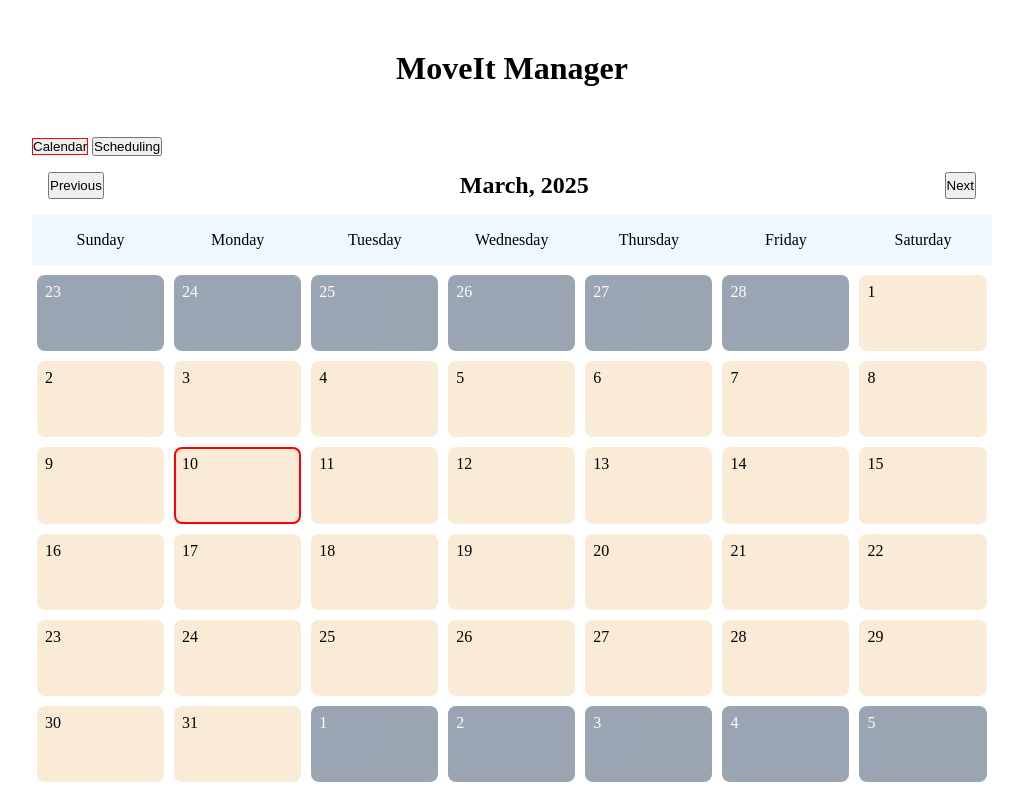
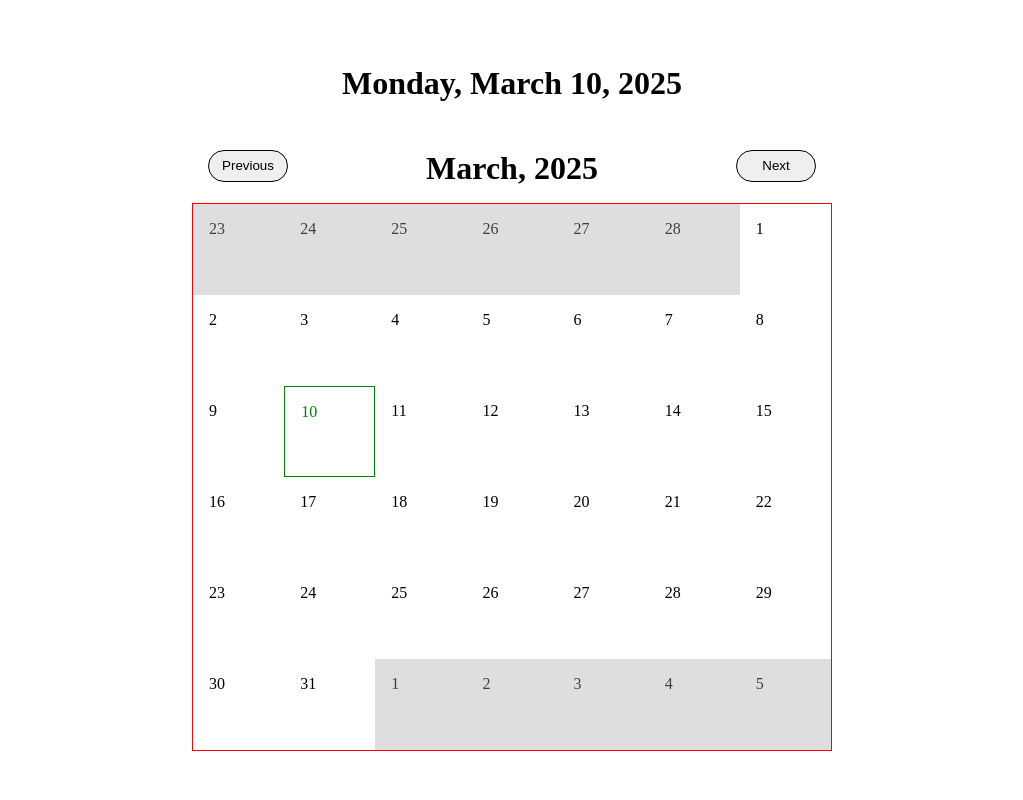
Before and after one commit to Sprees/pt-assignment-week8, a plain HTML site: page index.html in a window 1280 px wide. Shown: the whole page, without its empty margins (128-1151 px from the left). Drawn offline with Linux system fonts and the light colour scheme.

Commit message:
app rewrite, changed structure

```diff
--- a/index.html
+++ b/index.html
@@ -8,52 +8,16 @@
     <script src="index.js" defer></script>
 </head>
 <body>
-    <header>
-        <h1>MoveIt Manager</h1>
-    </header>
-    <main>
-        <nav class="tabs">
-            <button class="tab active" data-for="calendar-pane">Calendar</button>
-            <button class="tab" data-for="scheduling-pane">Scheduling</button>
-        </nav>
-        <div class="tab-contents">
-            <section class='pane active' id="calendar-pane">
-                <div class="calendar">
-                    <div class="month-container">
-                        <button id='previous'>Previous</button>
-                        <h2 id="month">
-                            <!-- Javascript -->
-                        </h2>
-                        <button id="next">Next</button>
-                    </div>
-                    <div class="day-names-container">
-                        <div class="day-name">Sunday</div>
-                        <div class="day-name">Monday</div>
-                        <div class="day-name">Tuesday</div>
-                        <div class="day-name">Wednesday</div>
-                        <div class="day-name">Thursday</div>
-                        <div class="day-name">Friday</div>
-                        <div class="day-name">Saturday</div>
-                    </div>
-                    <div class="dates-container">
-                        <!-- Use Javascript to populate dates container -->
-                    </div>
-                </div>
-            </section>
-            <section class='pane' id="scheduling-pane">
-                <h1>Scheduling Pane</h1>
-                <div class="column-container">
-                    <div>
-                        <nav>
-                            <button>Trucks</button>
-                            <button>Crew</button>
-                        </nav>
-                    </div>
-                    <div>2</div>
-                    <div>3</div>
-                </div>
-            </section>
+    <div id="calendar">
+        <div id="calendar-header">
+
         </div>
-    </main>
+        <div id="calendar-body">
+            <!-- HTML Elements generated by Javascript -->
+        </div>
+    </div>
+    <div id="scheduler">
+
+    </div>
 </body>
 </html>
--- a/index.js
+++ b/index.js
@@ -1,164 +1,164 @@
-const tabBtns = document.querySelectorAll('.tabs .tab');
-const tabContents = document.querySelectorAll('.tab-contents > section');
+class App {
+    constructor() {
+        this.tabManager = new TabManager();
+        this.scheduleManager = new ScheduleManager();
+        this.calendar = new Calendar();
+    }
 
-if(tabBtns && tabContents) {
-    tabBtns.forEach((tabBtn => {
-        tabBtn.addEventListener('click', () => {
-            const tabFor = tabBtn.getAttribute('data-for');
+    init() {
+        this.calendar.render();
+        document.getElementById('previous').addEventListener('click', () => this.calendar.previousMonth());
+        document.getElementById('next').addEventListener('click', () => this.calendar.nextMonth());
+    }
 
-            tabBtns.forEach(btn => btn.classList.remove('active'))
+    handleDayClick() {
 
-            tabBtn.classList.add('active')
+    }
+}
 
-            tabContents.forEach(content => {
-                content.classList.remove('active');
-                if(content.id === tabFor) {
-                    content.classList.add('active');
-                }
-            })
-        })
-    }))
+class TabManager {
+    constructor() {
+
+    }
+}
+
+class ScheduleManager {
+    constructor() {
+
+    }
 }
 
 class Calendar {
-    constructor(year, month) {
-        this.calenderDatesElement = document.querySelector('.dates-container');
-        this.monthElement = document.querySelector('#month');
-        this.currentDate = new Date();
-        this.dateString = this.currentDate.toLocaleDateString('en-us', {
-            weekday: 'long',
-            month: 'numeric',
-            day: 'numeric',
-            year: 'numeric',
+    constructor({date, body, header, onDayClick}) {
+        if(!this.isValidDate(date)) {
+            throw new Error('Invalid Date object')
+        }
 
-        })
-        this.year = year;
-        this.month = month;
-        this.monthNames = ['January', 'February', 'March', 'April', 'May', 'June', 'July', 'August', 'September', 'October', 'November', 'December'];
-        this.dayNames = ['Sunday', 'Monday', 'Tuesday', 'Wednesday', 'Thursday', 'Friday', 'Saturday'];
+        this.header = document.querySelector(header);
+        this.body = document.querySelector(body);
+
+        this.today = date;
+        this.month = date.getMonth();
+        this.year = date.getFullYear();
+
+        this.onDayClick = onDayClick || (() => {});
     }
 
-    getFirstDayOfMonth() {
-        return new Date(this.year, this.month, 1).getDay();
+    isValidDate(date) {
+        return date && Object.prototype.toString.call(date) === "[object Date]" && !isNaN(date);
     }
 
-    getDaysInMonth(year, month) {
-        return new Date(year, month + 1, 0).getDate();
+    isCurrentDate(day, month, year) {
+        return day === this.today.getDate() && month === this.today.getMonth() && year === this.today.getFullYear();
     }
 
-    getMonth(year, month) {
-        return new Date(year, month, 1).getMonth();
+    getDaysInMonth(num = 0, month = this.month, year = this.year) {
+        // 0 = last day of the previous month
+        return new Date(year, month + num, 0).getDate()
     }
 
-    checkMonth(month) {
-        if(month === -1) {
-            return 11;
-        } else if (month === 12) {
-            return 0;
+    getMonth(num = 0, month = this.month, year = this.year, today = false) {
+        if(today) {
+            this.year = this.today.getFullYear();
+            this.month = this.today.getMonth();
         } else {
-            return month;
+            let date = new Date(year, month + num, 1);
+            this.year = date.getFullYear();
+            this.month = date.getMonth();
+        }
+        this.render();
+    }
+
+    createCalendarBody() {
+        let containerElCount = 0,
+            firstDayOfMonth = new Date(this.year, this.month, 1).getDay(),
+            curMoTotalDays = this.getDaysInMonth(1),
+            prevMoTotalDays = this.getDaysInMonth(),
+            prevMoDaysCount = (prevMoTotalDays - firstDayOfMonth) + 1,
+            curMoDaysCount = 1,
+            nextMoDaysCount = 1;
+
+        while(containerElCount < 42) {
+            let dayDiv = document.createElement('div');
+            let dayNum = document.createElement('p');
+
+            dayDiv.classList.add('day');
+            dayNum.classList.add('day-number')
+
+            if(containerElCount < firstDayOfMonth) {
+                dayDiv.classList.add('day-prev')
+                dayNum.classList.add('day-number-prev')
+                dayNum.innerHTML = '' + prevMoDaysCount;
+                prevMoDaysCount++
+            } else if (curMoDaysCount <= curMoTotalDays) {
+                if(this.isCurrentDate(curMoDaysCount, this.month, this.year)) {
+                    dayDiv.classList.add('day-today')
+                    dayNum.classList.add('day-number-today');
+                }
+                dayNum.classList.add('day-number-cur')
+                dayNum.innerHTML = '' + curMoDaysCount;
+                curMoDaysCount++
+            } else {
+                dayDiv.classList.add('day-next')
+                dayNum.classList.add('day-number-next')
+                dayNum.innerHTML = '' + nextMoDaysCount;
+                nextMoDaysCount++
+            }
+
+            dayDiv.appendChild(dayNum);
+            this.body.appendChild(dayDiv);
+
+            containerElCount++
         }
     }
 
-    previousMonth() {
-        if(this.month === 0) {
-            this.year -= 1;
-        }
-        this.month = this.checkMonth(this.month - 1);
-        this.calenderDatesElement.innerHTML = '';
-        this.render();
-    }
+    createCalendarHeader() {
+        let todayString = new Date(this.today.getFullYear(), this.today.getMonth(), this.today.getDate()).toLocaleDateString('en-us', {
+            weekday: 'long',
+            month: 'long',
+            day: 'numeric',
+            year: 'numeric'
+        })
 
-    nextMonth() {
-        if(this.month === 11) {
-            this.year += 1;
-        }
-        this.month = this.checkMonth(this.month + 1);
-        this.calenderDatesElement.innerHTML = '';
-        this.render();
-    }
+        let monthYearString = new Date(this.year, this.month, 1).toLocaleDateString('en-us', {
+            month: 'long',
+            year: 'numeric'
+        })
 
-    addEventListeners() {
-        document.querySelectorAll('.day').forEach(day => {
-            day.addEventListener('click', e => {
-                tabBtns.forEach(tabBtn => {
-                    if(tabBtn.getAttribute('data-for') === 'scheduling-pane') {
-                        tabBtn.classList.add('active');
-                    } else {
-                        tabBtn.classList.remove('active');
-                    }
-                })
-                tabContents.forEach(pane => {
-                    if(pane.id === 'scheduling-pane') {
-                        pane.classList.add('active');
-                    } else {
-                        pane.classList.remove('active');
-                    }
-                })
-                let schedulingPaneTitle = document.querySelector('#scheduling-pane > h1')
-                let month = this.month, year = this.year;
-                if(e.target.classList.contains('padding-before')) {
-                    if(month === 0) year -= 1;
-                    month = this.checkMonth(month - 1);
-                }
-                if(e.target.classList.contains('padding-after')) {
-                    if(month === 11) year += 1;
-                    month = this.checkMonth(month + 1);
-                }
-                schedulingPaneTitle.innerHTML = new Date(year, month, +e.target.innerHTML).toLocaleDateString('en-us', {
-                    weekday: 'long',
-                    month: 'long',
-                    day: 'numeric',
-                    year: 'numeric'
-                })
-            })
-        })
+        monthYearString = monthYearString.split(' ').join(', ');
+
+        const prevBtn = document.createElement('button'),
+              nextBtn = document.createElement('button'),
+              todayStringH1 = document.createElement('h1'),
+              monthYearStringH1 = document.createElement('h1');
+
+        prevBtn.classList.add('header-btn');
+        nextBtn.classList.add('header-btn');
+
+        prevBtn.textContent = 'Previous'
+        nextBtn.textContent = 'Next'
+
+        todayStringH1.textContent = todayString;
+        monthYearStringH1.textContent = monthYearString;
+
+        this.header.appendChild(todayStringH1);
+        let div = document.createElement('div');
+        this.header.appendChild(div).append(prevBtn, monthYearStringH1, nextBtn);
+
+        prevBtn.addEventListener('click', () => this.getMonth(-1));
+        nextBtn.addEventListener('click', () => this.getMonth(1));
+        todayStringH1.addEventListener('click', (e) => this.getMonth(0, this.month, this.year, true));
     }
 
     render() {
-        const currentMonthDays = this.getDaysInMonth(this.year, this.month);
-        const prevMonthDays = this.getDaysInMonth(this.year, this.month - 1);
-        const firstDayOfMonth = this.getFirstDayOfMonth();
+        this.body.innerHTML = '';
+        this.header.innerHTML = '';
 
-        this.monthElement.innerHTML = `${this.monthNames[this.month]}, ${this.year}`;
-
-        for(
-            let i = 0,
-            day = 1,
-            prevDay = prevMonthDays - firstDayOfMonth + 1,
-            nextDay = 1;
-            i < 42;
-            i++
-        ) {
-            const dayDiv = document.createElement('div');
-            if(i < firstDayOfMonth) {
-                dayDiv.classList.add('day', 'padding-before');
-                dayDiv.innerHTML = prevDay;
-                prevDay++;
-            } else if(i >= firstDayOfMonth && day <= currentMonthDays) {
-                if(day === this.currentDate.getDate() && this.currentDate.getMonth() === this.month && this.currentDate.getFullYear() === this.year) {
-                    dayDiv.classList.add('current-date');
-                }
-                dayDiv.classList.add('day');
-                dayDiv.innerHTML = day;
-                day++;
-            } else {
-                dayDiv.classList.add('day', 'padding-after');
-                dayDiv.innerHTML = nextDay;
-                nextDay++;
-            }
-            this.calenderDatesElement.appendChild(dayDiv);
-        }
-        this.addEventListeners();
+        this.createCalendarHeader();
+        this.createCalendarBody();
     }
 }
 
-class Schedule extends Calendar {
-
-}
-
-const calendar = new Calendar(new Date().getFullYear(), new Date().getMonth());
+const calendar = new Calendar({ body: '#calendar-body', header: '#calendar-header', date: new Date() });
 calendar.render();
-
-document.getElementById('previous').addEventListener('click', () => calendar.previousMonth());
-document.getElementById('next').addEventListener('click', () => calendar.nextMonth());
+console.log(calendar)
--- a/styles.css
+++ b/styles.css
@@ -1,115 +1,80 @@
-body, * > * {
+* > * {
     box-sizing: border-box;
+    margin: 0;
     padding: 0;
-    margin: 0;
 }
 
-h1 {
-    padding: 50px;
-    text-align: center;
+#calendar {
+    margin: 0 auto;
+    width: 50%;
+    height: 100vh;
+    display: flex;
+    flex-direction: column;
+    justify-content: center;
+    align-items: center;
 }
 
-main {
-    margin: 0 auto;
-    width: 75vw;
+#calendar-body {
     display: flex;
-    flex-direction: column;
+    flex-wrap: wrap;
+    border: 1px solid red;
 }
 
-.calendar {
-    display: flex;
-    flex-direction: column;
+#calendar-header {
+    text-align: center;
+    width: 100%;
+    padding: 1rem;
 }
 
-.day-names-container, .dates-container {
-    width: 100%;
-    display: flex;
+#calendar-header > h1 {
+    padding-bottom: 3rem;
 }
 
-.month-container {
-    padding: 1rem;
+#calendar-header > h1:hover {
+    cursor: pointer;
+}
+
+#calendar-header > div {
+    width: 100%;
     display: flex;
     justify-content: space-between;
 }
 
-.dates-container {
-    flex-wrap: wrap;
+.header-btn {
+    width: 5rem;
+    height: 2rem;
+    border-radius: 1rem;
+    border: 1px solid black;
+    cursor: pointer;
 }
 
-.day-names-container {
-    text-align: center;
-}
-
-.day-name {
-    flex-basis: 14.28%;
-    padding: 1rem 0;
-}
+/* Day Container */
 
 .day {
-    flex-basis: calc(14.28% - 10px);
-    padding: 0.5rem;
-    border-radius: 0.5rem;
-}
-
-.day-name {
-    background-color: aliceblue;
-    border-bottom: 5px solid white;
-}
-
-.day {
-    background-color: antiquewhite;
-    aspect-ratio : 1 / 0.6;
-    margin: 5px;
+    aspect-ratio: 1 / 1;
+    width: 14.285714%;
 }
 
 .day:hover {
-    margin: 1px;
-    flex-basis: calc(14.28% - 2px);
-    cursor: pointer;
+    border: 1px solid blue;
 }
 
-.current-date {
-    border: 2px solid red;
-    padding: calc(0.5rem - 2px);
+.day-prev, .day-next {
+    background-color: lightgrey;
+    opacity: 75%;
 }
 
-.padding-before, .padding-after {
-    background-color: lightslategray;
-    opacity: 0.75;
-    color: white;
+.day-today {
+    border: 1px solid green;
 }
 
-.day-btn {
-    display: none;
-    background-color: white;
+/* Day Number Span */
+
+.day-number {
+    margin-top: 1rem;
+    margin-left: 1rem;
 }
 
-.day:hover > .day-btn, .day-btn:hover {
-    display: inline-block;
+.day-number-today {
+    color: green;
 }
-
-.tabs .active {
-    border: 1px solid red;
-}
-
-.tab-contents > section {
-    display: none;
-}
-
-.tab-contents .active {
-    display: block !important;
-}
-
-.column-container {
-    padding: 0 10px;
-    width: 100%;
-    display: flex;
-    gap: 10px;
-    background-color: lightblue;
-}
-
-.column-container > div {
-    text-align: center;
-    flex-basis: 33%;
-    background-color: red;
-}
```
Also changed, not shown: README.md, 1 other file.
